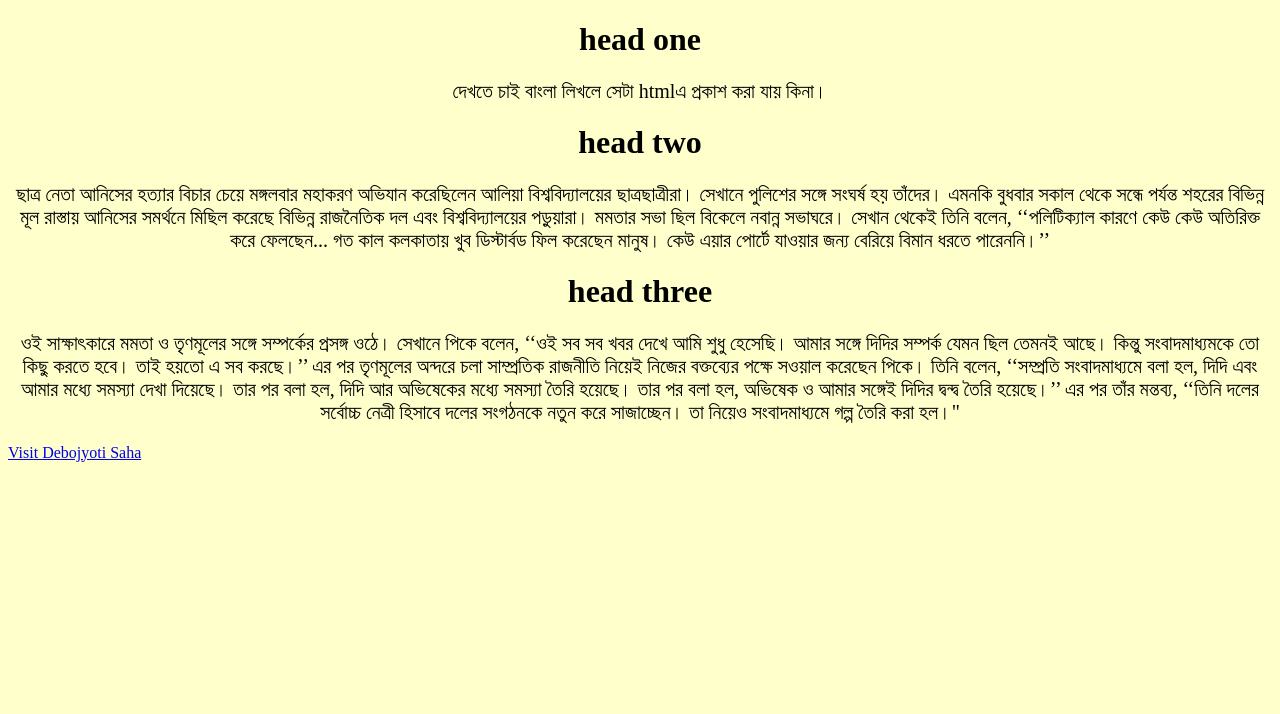
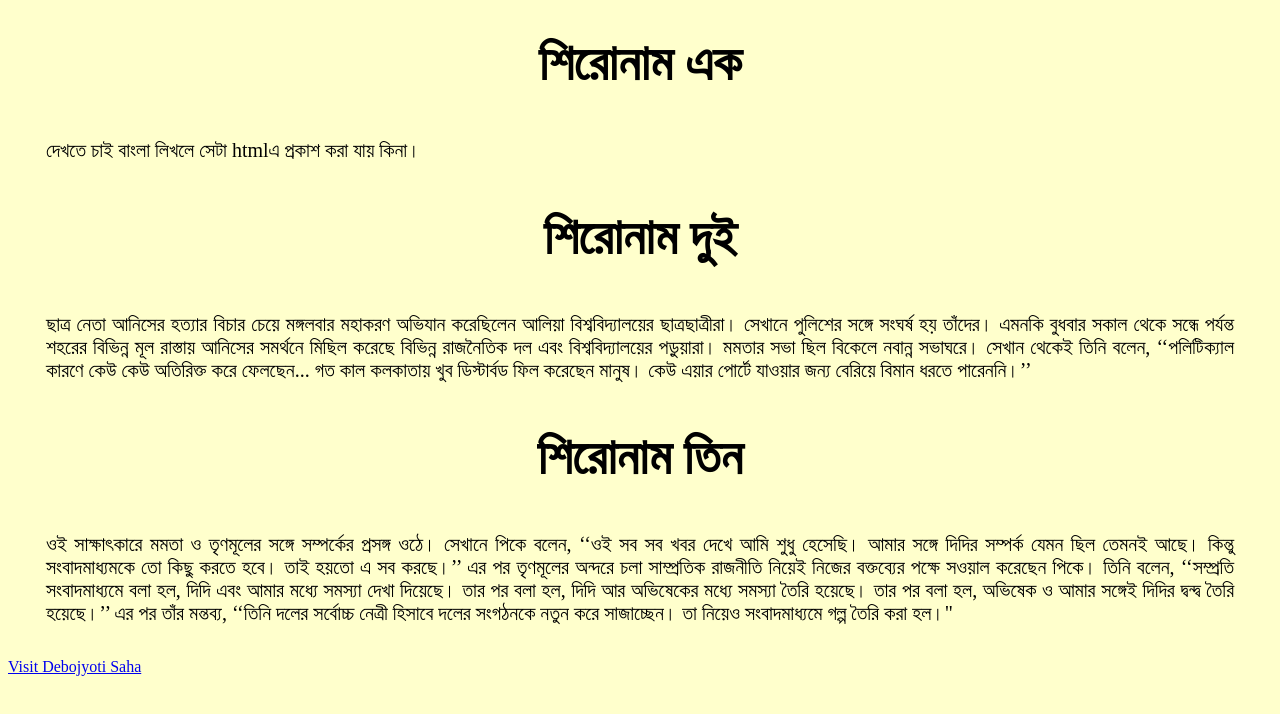
Before and after one commit to sahadebojyoti/sahadebojyoti.github.io, a plain HTML site: page index.html in a window 1280 px wide. Drawn offline with Linux system fonts and the light colour scheme.

Commit message:
updating page styling

```diff
--- a/css/base.css
+++ b/css/base.css
@@ -4,9 +4,12 @@ body {
 
 h1 {
   text-align: center;
+  font-size: 50px;
+  font-weight: bold;
 }
 
 p {
-  text-align: center;
+  text-align: justify;
   font-size: 20px;
+  padding:1% 3% 1% 3%;
 }
--- a/index.html
+++ b/index.html
@@ -5,11 +5,11 @@
 <head>
 </head>
 <body>
-<h1>head one</h1>
+<h1>শিরোনাম এক</h1>
 <p>দেখতে চাই বাংলা লিখলে সেটা htmlএ প্রকাশ করা যায় কিনা।</p>
-<h1>head two</h1>
+<h1>শিরোনাম দুই</h1>
 <p>ছাত্র নেতা আনিসের হত্যার বিচার চেয়ে মঙ্গলবার মহাকরণ অভিযান করেছিলেন আলিয়া বিশ্ববিদ্যালয়ের ছাত্রছাত্রীরা। সেখানে পুলিশের সঙ্গে সংঘর্ষ হয় তাঁদের। এমনকি বুধবার সকাল থেকে সন্ধে পর্যন্ত শহরের বিভিন্ন মূল রাস্তায় আনিসের সমর্থনে মিছিল করেছে বিভিন্ন রাজনৈতিক দল এবং বিশ্ববিদ্যালয়ের পড়ুয়ারা। মমতার সভা ছিল বিকেলে নবান্ন সভাঘরে। সেখান থেকেই তিনি বলেন, ‘‘পলিটিক্যাল কারণে কেউ কেউ অতিরিক্ত করে ফেলছেন... গত কাল কলকাতায় খুব ডিস্টার্বড ফিল করেছেন মানুষ। কেউ এয়ার পোর্টে যাওয়ার জন্য বেরিয়ে বিমান ধরতে পারেননি।’’</p>
-<h1>head three</h1>
+<h1>শিরোনাম  তিন</h1>
 <p>ওই সাক্ষাৎকারে মমতা ও তৃণমূলের সঙ্গে সম্পর্কের প্রসঙ্গ ওঠে। সেখানে পিকে বলেন, ‘‘ওই সব সব খবর দেখে আমি শুধু হেসেছি। আমার সঙ্গে দিদির সম্পর্ক যেমন ছিল তেমনই আছে। কিন্তু সংবাদমাধ্যমকে তো কিছু করতে হবে। তাই হয়তো এ সব করছে।’’ এর পর তৃণমূলের অন্দরে চলা সাম্প্রতিক রাজনীতি নিয়েই নিজের বক্তব্যের পক্ষে সওয়াল করেছেন পিকে। তিনি বলেন, ‘‘সম্প্রতি সংবাদমাধ্যমে বলা হল, দিদি এবং আমার মধ্যে সমস্যা দেখা দিয়েছে। তার পর বলা হল, দিদি আর অভিষেকের মধ্যে সমস্যা তৈরি হয়েছে। তার পর বলা হল, অভিষেক ও আমার সঙ্গেই দিদির দ্বন্দ্ব তৈরি হয়েছে।’’ এর পর তাঁর মন্তব্য, ‘‘তিনি দলের সর্বোচ্চ নেত্রী হিসাবে দলের সংগঠনকে নতুন করে সাজাচ্ছেন। তা নিয়েও সংবাদমাধ্যমে গল্প তৈরি করা হল।"</p>
 <a href="https://www.facebook.com/1.11sahadebojyoti">Visit Debojyoti Saha</a>
 </body>
```
